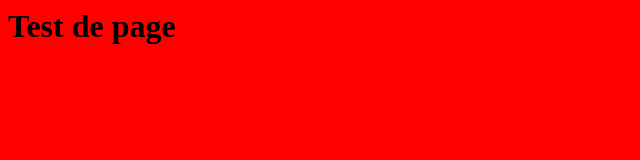
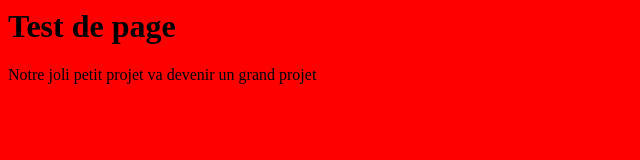
Before and after one commit to mdelhay/mon-petit-projet, a plain HTML site: page index.html in a window 1280 px wide. Shown: the whole page, without its empty margins (0-640 px from the left). Drawn offline with Linux system fonts and the light colour scheme.

Commit message:
commit gael

```diff
--- a/index.html
+++ b/index.html
@@ -5,5 +5,6 @@
 	</head
 	<body>
 		<h1>Test de page</h1>
+		<p>Notre joli petit projet va devenir un grand projet</p>
 	</body>
 </html>
```
